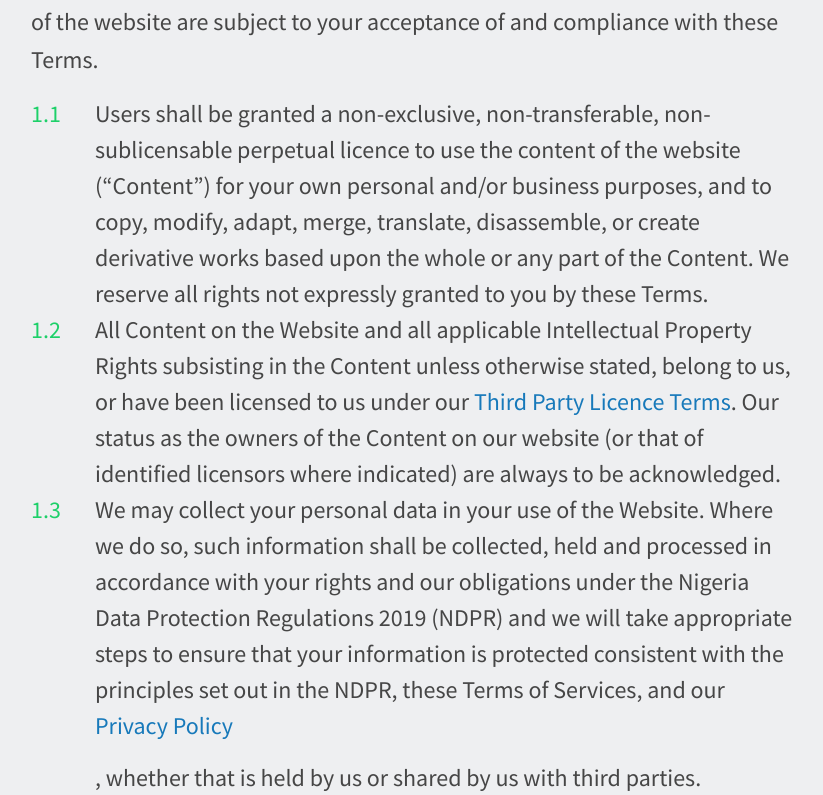
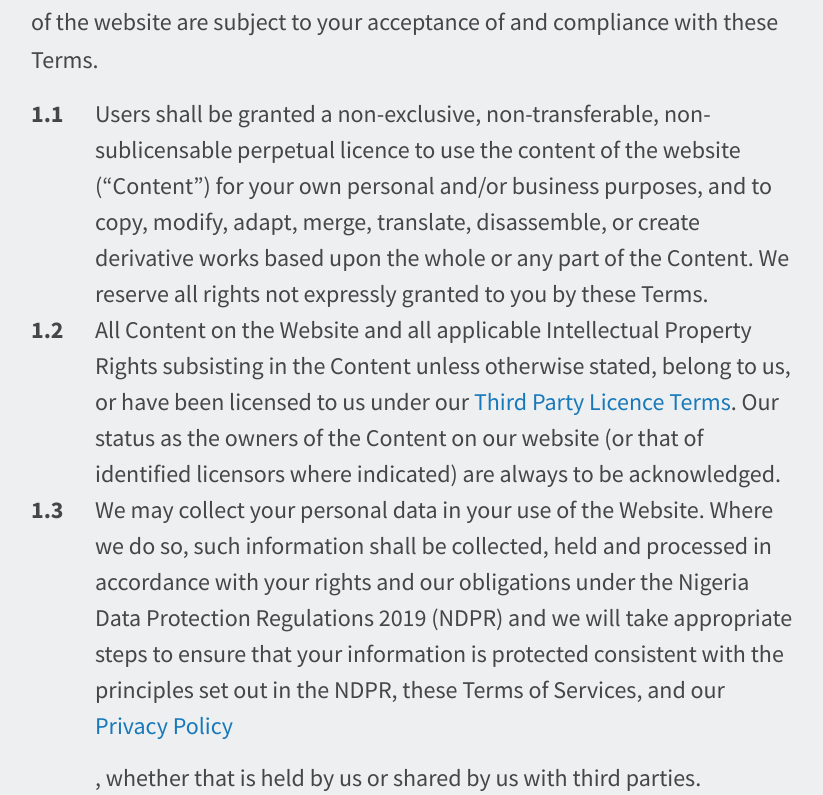
Before and after one commit to rl-institut/NESP2_website, a Flask app: page /termsofservice in a window 1280 px wide. Shown: the part 276-1071 px from the top of the page, without its empty margins (225-1048 px from the left). Run offline with Flask 2, Linux system fonts and the light colour scheme; some libraries are stand-ins or nearby versions.

Commit message:
Change list item style

```diff
--- a/app/static/style.css
+++ b/app/static/style.css
@@ -723,6 +723,11 @@ footer:not(.footer-hp) {
     color: #1DD069;
 }
 
+.list-item-grey {
+    color: #464646;
+    font-weight: bold;
+}
+
 .list-number>div {
     margin-bottom: 0.5rem;
 }
--- a/app/templates/termsofservice.html
+++ b/app/templates/termsofservice.html
@@ -12,16 +12,16 @@
 
         <p class="cell medium-8 l-width-60">We welcome all Users to our website. Please read the following Terms of Service (‘Terms’) carefully before using this Website. Your access to and use of the website are subject to your acceptance of and compliance with these Terms.</p>
         <div class="cell medium-8 l-width-60 grid-x">
-          <div class="cell small-1 list-item-green">1.1</div>
+          <div class="cell small-1 list-item-grey">1.1</div>
           <div class="cell small-11">
               Users shall be granted a non-exclusive, non-transferable, non-sublicensable perpetual licence to use the content of the website (“Content”) for your own personal and/or business purposes, and to copy, modify, adapt, merge, translate, disassemble, or create derivative works based upon the whole or any part of the Content. We reserve all rights not expressly granted to you by these Terms.
           </div>
 
-          <div class="cell small-1 list-item-green">1.2</div>
+          <div class="cell small-1 list-item-grey">1.2</div>
           <div class="cell small-11">
               All Content on the Website and all applicable Intellectual Property Rights subsisting in the Content unless otherwise stated, belong to us, or have been licensed to us under our <a href="{{ url_for('about_map')}}" target="_blank">Third Party Licence Terms</a>. Our status as the owners of the Content on our website (or that of identified licensors where indicated) are always to be acknowledged.
           </div>
-          <div class="cell small-1 list-item-green">1.3</div>
+          <div class="cell small-1 list-item-grey">1.3</div>
           <div class="cell small-11">
               We may collect your personal data in your use of the Website. Where we do so, such information shall be collected, held and processed in accordance with your rights and our obligations under the Nigeria Data Protection Regulations 2019 (NDPR) and we will take appropriate steps to ensure that your information is protected consistent with the principles set out in the NDPR, these Terms of Services, and our <a href="{{ url_for('privacypolicy')}}" target="_blank">Privacy Policy</a></p>, whether that is held by us or shared by us with third parties.
           </div>
```
